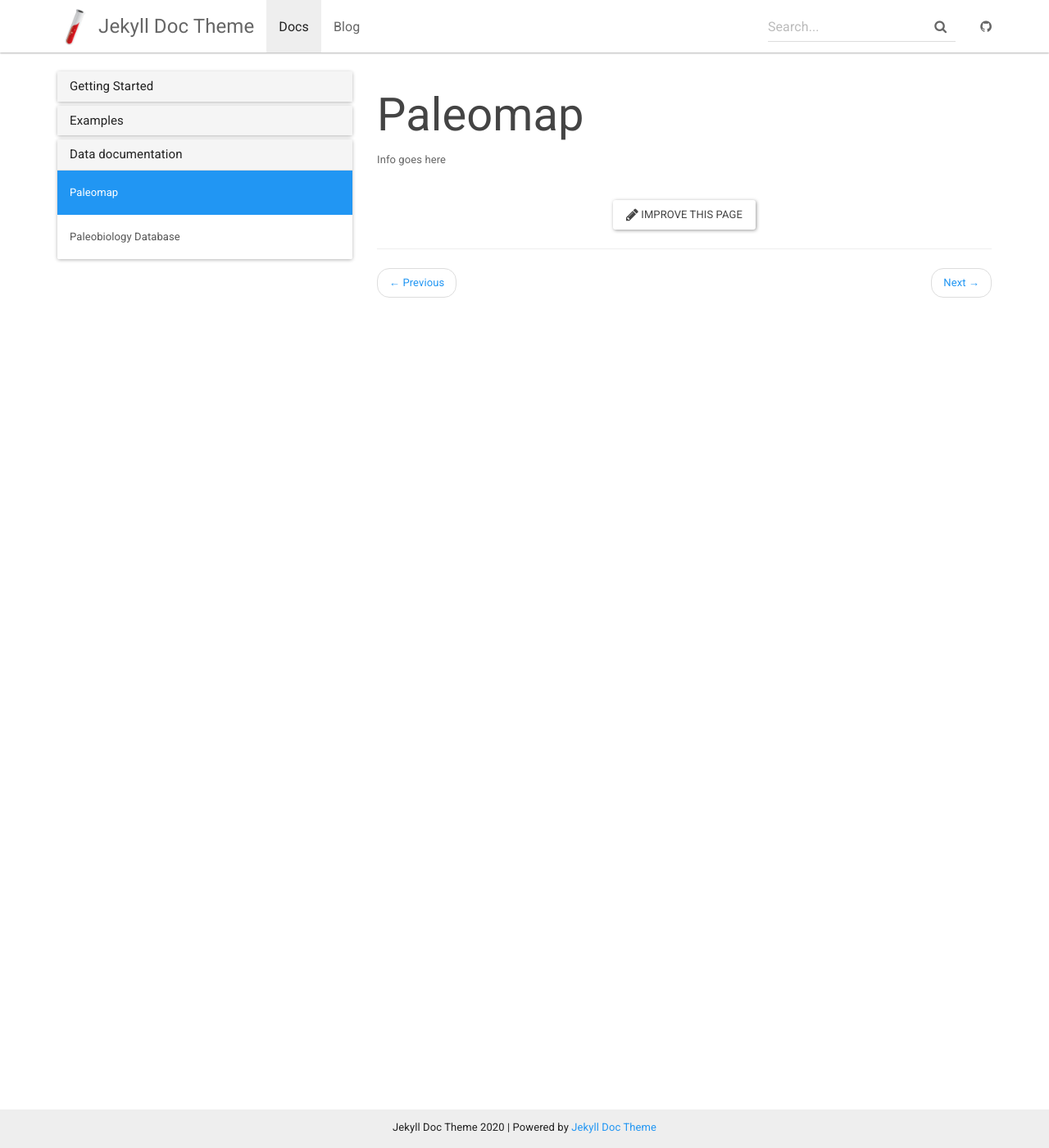
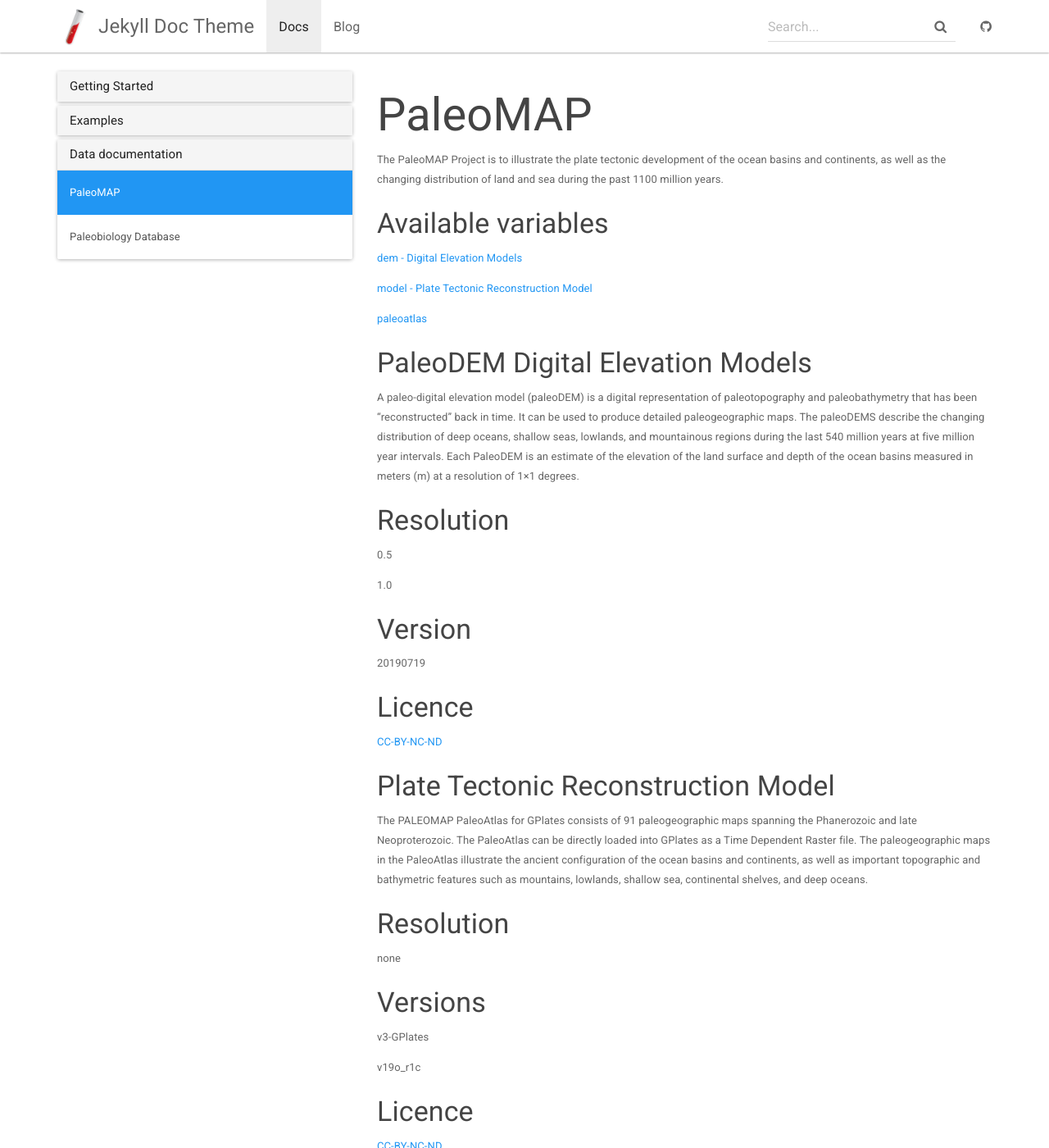
Before and after one commit to chronosphere-info/chronosphere-info.github.io, a Jekyll site: the page built from _docs/data/paleomap.md, in a window 1280 px wide and 1400 px high. Shown: the whole window at 82% size. Built offline with Jekyll 4.4.1, drawn with Linux system fonts in a browser that asks for light colours; some of the changed text lies outside the part shown.

Commit message:
Paleomap

```diff
--- a/_docs/data/paleomap.md
+++ b/_docs/data/paleomap.md
@@ -1,5 +1,83 @@
 ---
-title: Paleomap
+title: PaleoMAP
 permalink: /docs/paleomap/
 ---
-Info goes here
+The PaleoMAP Project is to illustrate the plate tectonic development of the ocean basins and continents, as well as the changing distribution of land and sea during the past 1100 million years.
+
+
+
+### Available variables
+
+
+[dem - Digital Elevation Models](#paleodem-digital-elevation-models)
+
+[model - Plate Tectonic Reconstruction Model](#plate-tectonic-reconstruction-model)
+
+[paleoatlas](#paleoatlas)
+
+
+
+### PaleoDEM Digital Elevation Models
+
+A paleo-digital elevation model (paleoDEM) is a digital representation of paleotopography and paleobathymetry that has been “reconstructed” back in time. It can be used to produce detailed paleogeographic maps. The paleoDEMS describe the changing distribution of deep oceans, shallow seas, lowlands, and mountainous regions during the last 540 million years at five million year intervals. Each PaleoDEM is an estimate of the elevation of the land surface and depth of the ocean basins measured in meters (m) at a resolution of 1×1 degrees.
+
+### Resolution
+
+0.5
+
+1.0
+
+### Version
+
+20190719
+
+### Licence
+
+[CC-BY-NC-ND](https://creativecommons.org/licenses/by-nc-nd/2.0/)
+
+### Plate Tectonic Reconstruction Model
+
+The PALEOMAP PaleoAtlas for GPlates consists of 91 paleogeographic maps spanning the Phanerozoic and late Neoproterozoic. The PaleoAtlas can be directly loaded into GPlates as a Time Dependent Raster file. The paleogeographic maps in the PaleoAtlas illustrate the ancient configuration of the ocean basins and continents, as well as important topographic and bathymetric features such as mountains, lowlands, shallow sea, continental shelves, and deep oceans.
+
+### Resolution
+
+none
+
+### Versions
+
+v3-GPlates
+
+v19o_r1c
+
+### Licence
+
+
+[CC-BY-NC-ND](https://creativecommons.org/licenses/by-nc-nd/2.0/)
+
+### Paleoatlas
+
+The PALEOMAP PaleoAtlas for GPlates consists of 91 paleogeographic maps spanning the Phanerozoic and late Neoproterozoic. The PaleoAtlas can be directly loaded into GPlates as a Time Dependent Raster file. The paleogeographic maps in the PaleoAtlas illustrate the ancient configuration of the ocean basins and continents, as well as important topographic and bathymetric features such as mountains, lowlands, shallow sea, continental shelves, and deep oceans.
+
+### Resolution
+
+0.5
+
+0.1
+
+### Version
+
+20160216v3
+
+### Licence
+
+
+[CC-BY-NC-ND](https://creativecommons.org/licenses/by-nc-nd/2.0/)
+
+
+### References
+
+[www.scotese.com](URL: http://www.scotese.com//)
+
+Scotese, C. R. Wright, N. (2018). PALEOMAP Paleodigital Elevation Models (PaleoDEMS) for the Phanerozoic.[www.earthbyte.org/paleodem-resource-scotese-and-wright-2018](URL: https://www.earthbyte.org/paleodem-resource-scotese-and-wright-2018/)
+
+Scotese, C. R. (2016) Tutorial: PALEOMAP PaleoAtlas for GPlates and the PaleoData Plotter Program. [www.earthbyte.org/paleomap-paleoatlas-for-gplates](URL: https://www.earthbyte.org/paleomap-paleoatlas-for-gplates//)
```
